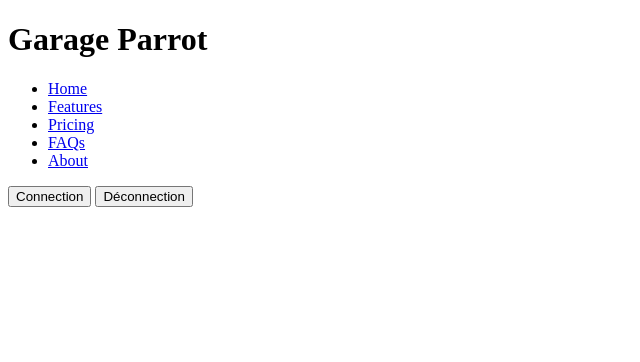
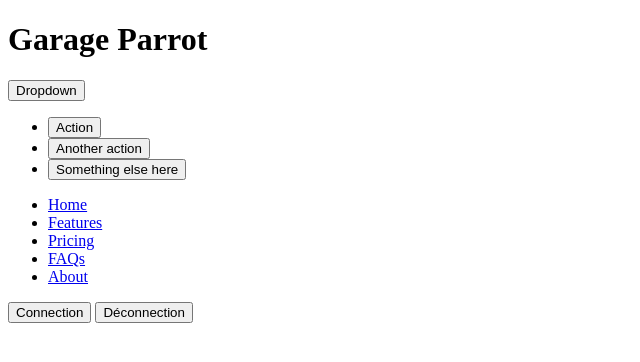
Before and after one commit to Sergio-bzh/ECF_Garage_Parrot, a Symfony app: template templates/partials/header.html.twig in a window 1280 px wide. Shown: the part 26-388 px from the top of the page, without its empty margins (0-640 px from the left). Run offline with Twig, Linux system fonts and the light colour scheme; the template is opened without the code that fills it, so the values that code supplies are empty; some libraries are stand-ins or nearby versions.

Commit message:
Feat: header added

```diff
--- a/templates/partials/header.html.twig
+++ b/templates/partials/header.html.twig
@@ -9,18 +9,29 @@
             <h1>Garage Parrot</h1>
         </div>
 
-        <ul class="nav col-12 col-md-auto mb-2 justify-content-center mb-md-0">
+        <div class="d-lg-none dropdown">
+            <button class="btn btn-secondary dropdown-toggle" type="button" data-bs-toggle="dropdown" aria-expanded="false">
+                Dropdown
+            </button>
+            <ul class="dropdown-menu">
+                <li><button class="dropdown-item" type="button">Action</button></li>
+                <li><button class="dropdown-item" type="button">Another action</button></li>
+                <li><button class="dropdown-item" type="button">Something else here</button></li>
+            </ul>
+        </div>
+
+        <ul class="d-none d-lg-inline-flex nav col-12 col-md-auto mb-2 justify-content-center mb-md-0 me-2">
             <li><a href="#" class="nav-link px-2 link-secondary">Home</a></li>
             <li><a href="#" class="nav-link px-2">Features</a></li>
             <li><a href="#" class="nav-link px-2">Pricing</a></li>
             <li><a href="#" class="nav-link px-2">FAQs</a></li>
-            <li><a href="#" class="nav-link px-2">About</a></li>
+            <li><a href="#" class="nav-link px-2 me-3">About</a></li>
         </ul>
 
-        <div class="hidden md-block d-block-md col-md-3 text-end">
+        <div class="d-none d-lg-flex justify-content-center md-block d-block-md col-md-3 text-end me-1">
             <!-- <button type="button" class="btn btn-outline-primary me-2">Se connecter</button> -->
-            <button type="button" class="btn btn-primary">Connection</button>
-            <button type="button" class="btn btn-warning">Déconnection</button>
+            <button type="button" class="btn btn-primary me-1">Connection</button>
+            <button type="button" class="btn btn-warning ms-1">Déconnection</button>
         </div>
     </header>
 </div>
```
